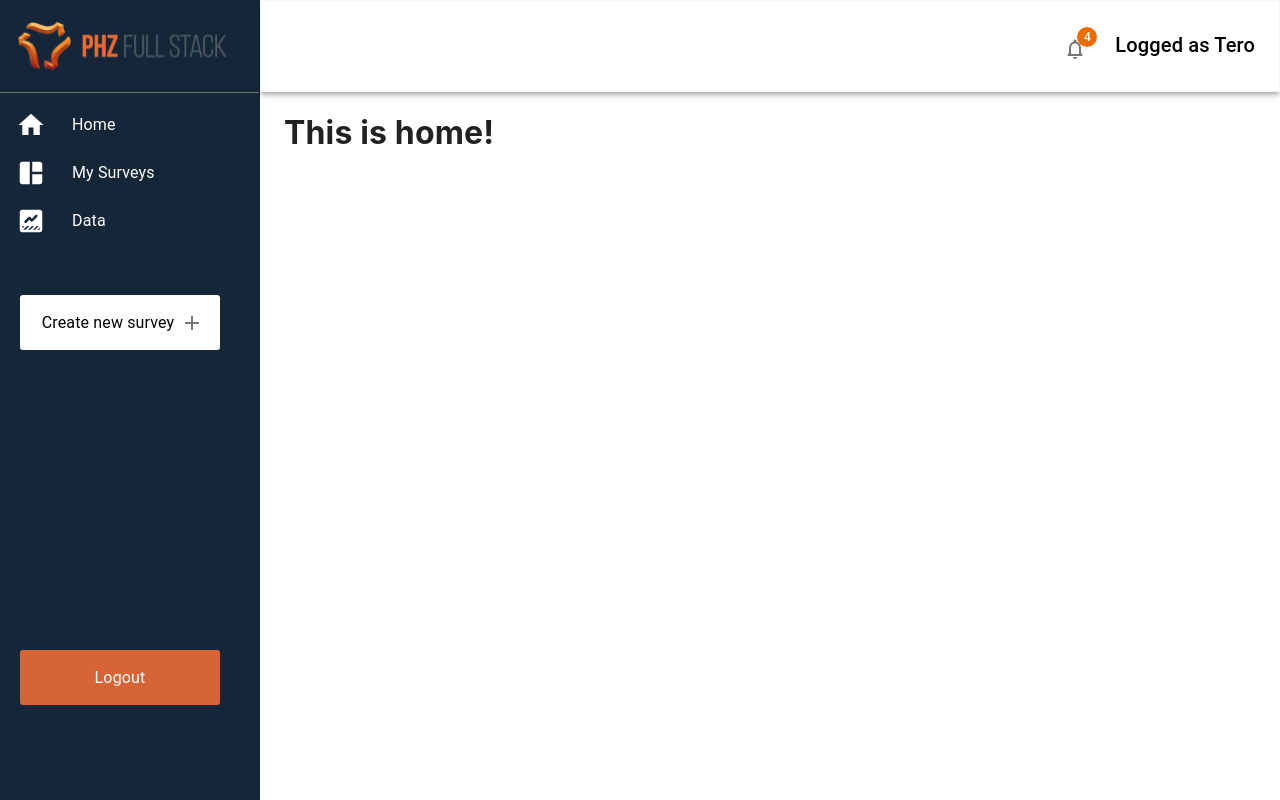
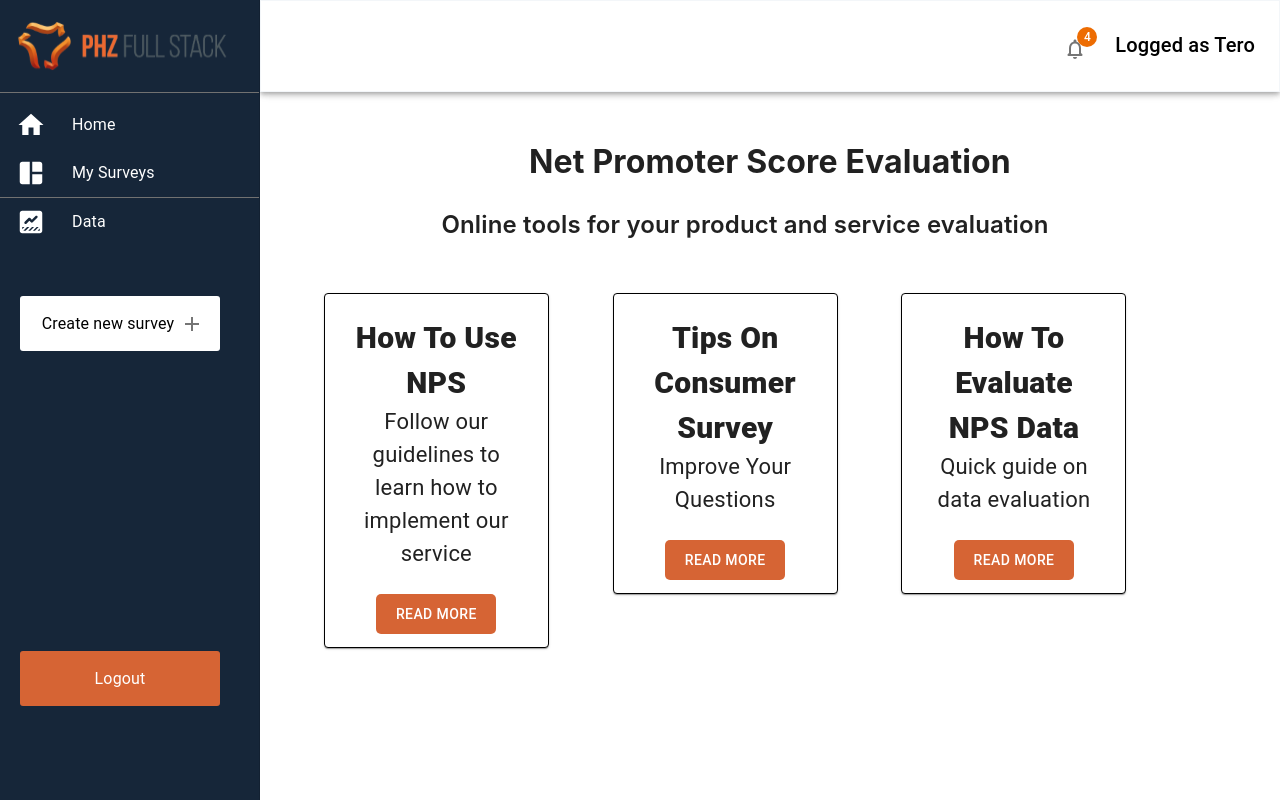
Before and after one commit to Termanty/PS-Dashboard, a React (Create React App) app: page / in a window 1280 px wide. Built offline with nearby package versions, Linux system fonts and the light colour scheme.

Commit message:
added card to the home page

```diff
--- a/src/App.js
+++ b/src/App.js
@@ -21,6 +21,9 @@ function App() {
             <Routes>
               <Route path="/" element={<Home />} />
               <Route path="/MySurveys" element={<MySurveys />} />
+              {/* <Route path="/:survey.name" element={<Data />} /> */}
+              <Route path="/:name" element={<Data />} />
+              {/* </Route> */}
               <Route path="/CreateNewSurvey" element={<CreateNewSurvey />} />
               <Route path="/Data" element={<Data />} />
               <Route  path="login" element={<Login/>} />
--- a/src/components/LeftBar/Leftbar.jsx
+++ b/src/components/LeftBar/Leftbar.jsx
@@ -63,7 +63,7 @@ function Leftbar() {
           </ListItemIcon>
           <ListItemText primary="My Surveys" />
         </ListItem>
-
+        <Divider color="gray" />
         <ListItem button key="Data" component={Link} to="/Data">
           <ListItemIcon>
             <DataThresholdingRoundedIcon
--- a/src/components/pages/Home.js
+++ b/src/components/pages/Home.js
@@ -1,10 +1,28 @@
-import React from 'react'
+import React from 'react';
+import HomeCard from './homePage/HomeCard';
+import {items} from './homePage/HomePageData';
+import Grid from '@mui/material/Grid';
 
 function Home() {
+
   return (
-    <div>
-      <h1>This is home!</h1>
-    </div>
+    <>
+    <div style={{textAlign: "center", marginBottom:"50px",marginTop:"50px"}}>
+      <h1>Net Promoter Score Evaluation</h1>
+      <h2 style={{fontWeight: 600}}>Online tools for your product and service evaluation</h2>
+      </div>
+      <Grid container spacing={{ xs: 2, md: 3}}>
+      {items.map((item) => (
+        <Grid display= "table-row" marginLeft="4%" item xs={2} sm={3} md={3} key={item.id}>
+        <HomeCard
+        key={item.id}
+        name={item.name}
+        description={item.description} />
+        </Grid>
+      ))}
+
+      </Grid>
+    </>
   )
 }
 
--- a/src/components/pages/MySurveys.js
+++ b/src/components/pages/MySurveys.js
@@ -76,7 +76,7 @@ function Dashboard() {
                 </div>
               </TableCell>
               <TableCell component = "th" scope = "row" sx={{borderBottom: "none", fontSize:18}}>
-                <Button className={classes.openButton} variant = "contained" href = "/Data">Open</Button>
+              <Button className={classes.openButton} key={survey.name} variant = "contained" href = {`/${survey.name}`}>Open</Button>
               </TableCell>
             </TableRow>
           ))}
--- /dev/null
+++ b/src/components/pages/homePage/HomeCard.js
@@ -0,0 +1,38 @@
+import React from 'react';
+import Card from '@mui/material/Card';
+import CardContent from '@mui/material/CardContent';
+import Typography from '@mui/material/Typography';
+import CardActions from '@mui/material/CardActions';
+import Button from '@mui/material/Button';
+
+function HomeCard({id, name, description}) {
+  return (
+
+      <Card key={id}
+      sx={{ maxWidth: 345, Height:200, textAlign: "center", justifyContent: "center", border: "1px solid black", padding: "5px" }}
+      >
+        <CardContent>
+        <Typography sx={{ fontSize: "30px", fontWeight: 800 }}>
+          {name}
+        </Typography>
+        <Typography sx={{fontSize: "22px"}}>
+          {description}
+        </Typography>
+        </CardContent>
+        <CardActions sx={{justifyContent: "center", float: "bottom"}}>
+          <Button
+          sx={{ width:"120px",
+          height: "40px",
+          backgroundColor: "#D66434",
+          borderRadius: "5px",
+          color: "white",
+          }}
+          >
+            Read more
+          </Button>
+        </CardActions>
+        </Card>
+  )
+}
+
+export default HomeCard
--- /dev/null
+++ b/src/components/pages/homePage/HomePageData.js
@@ -0,0 +1,17 @@
+export const items = [
+  {
+    id: "1",
+    name: "How To Use NPS",
+    description: "Follow our guidelines to learn how to implement our service"
+  },
+  {
+    id: "2",
+    name: "Tips On Consumer Survey",
+    description: "Improve Your Questions"
+  },
+  {
+    id: "3",
+    name: "How To Evaluate NPS Data",
+    description: "Quick guide on data evaluation"
+  },
+];
```
